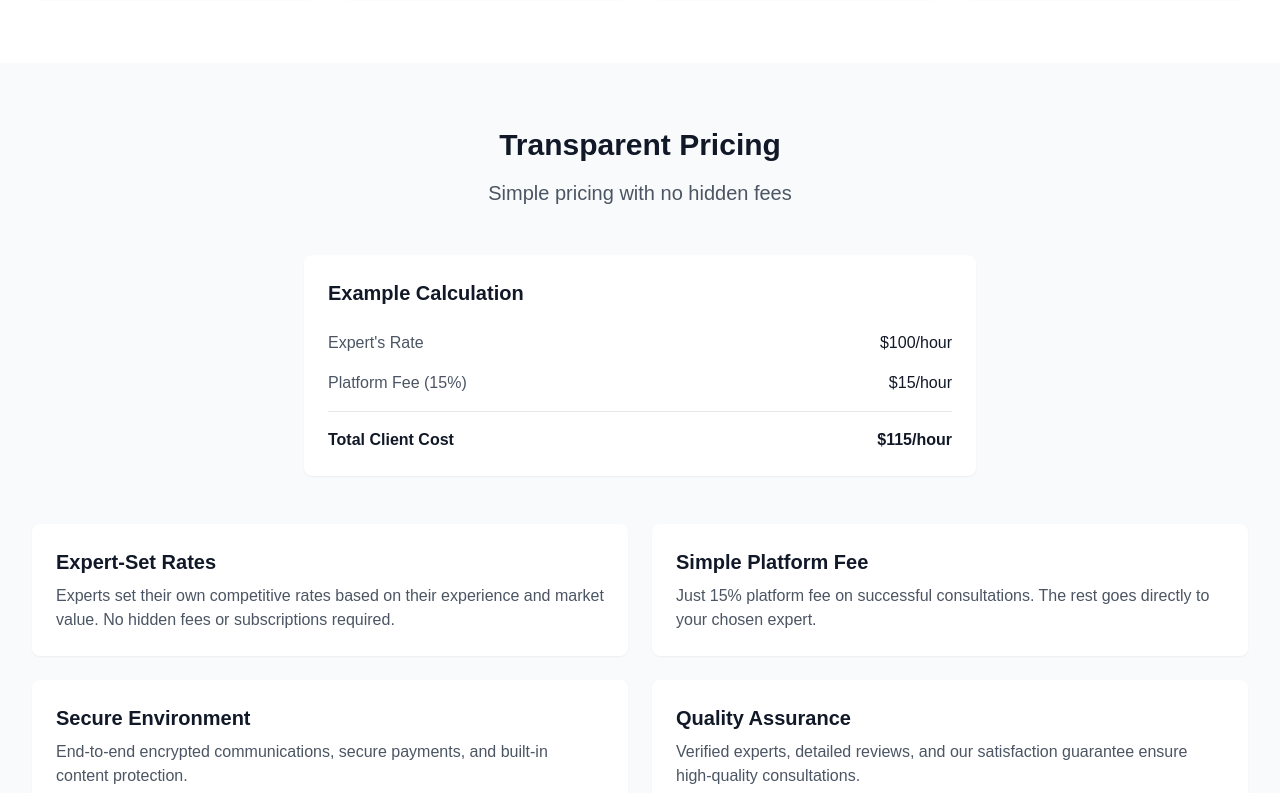
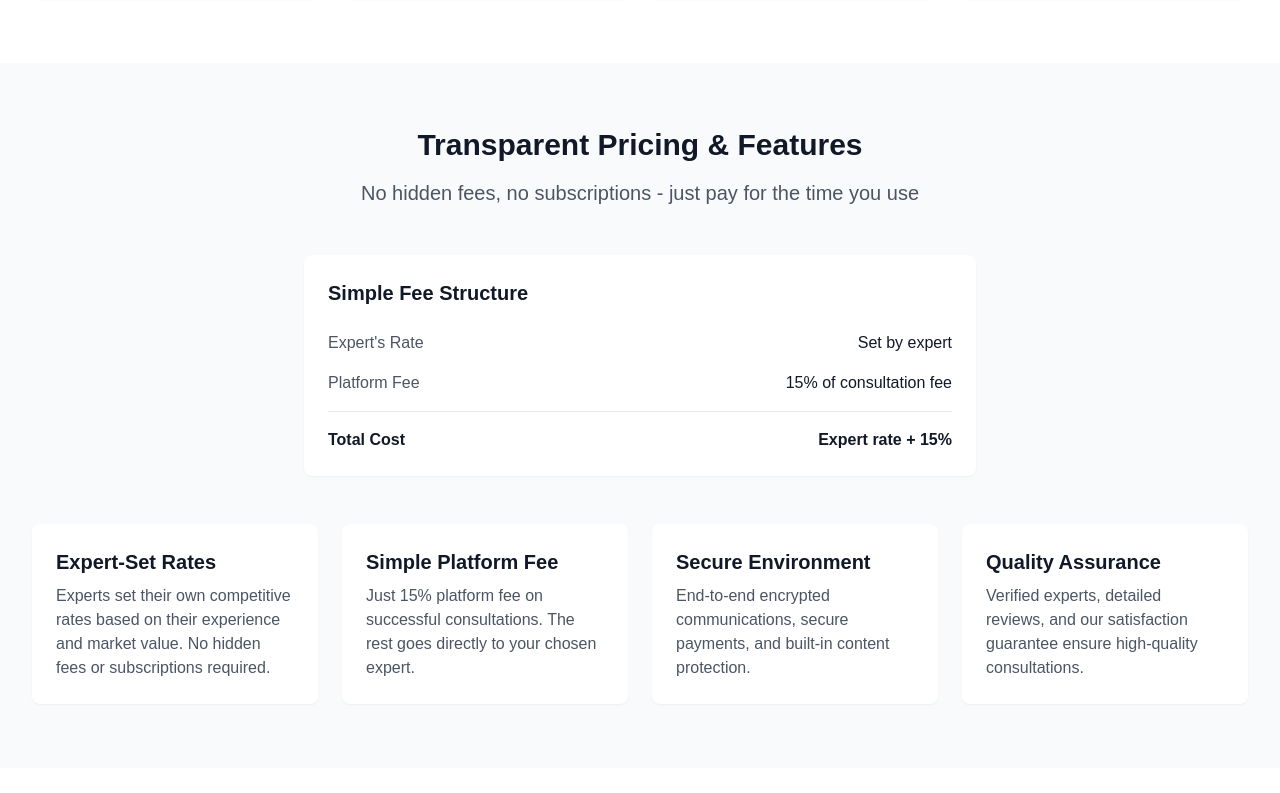
Before and after one commit to bmillertx/NexProLink_sync, a Next.js app in the folder frontend/: page /how-it-works in a window 1280 px wide. Shown: the part 847-1640 px from the top of the page. Built offline with nearby package versions, Linux system fonts and the light colour scheme; no server answers; a web font is replaced by a local one.

Commit message:
Restore consolidated navigation: merge How It Works and Pricing pages

```diff
--- a/frontend/src/components/layout/Navigation.tsx
+++ b/frontend/src/components/layout/Navigation.tsx
@@ -42,13 +42,7 @@ const Navigation = () => {
                 href="/how-it-works"
                 className="text-gray-700 dark:text-gray-300 hover:text-primary-600 dark:hover:text-primary-500"
               >
-                How It Works
-              </Link>
-              <Link
-                href="/pricing"
-                className="text-gray-700 dark:text-gray-300 hover:text-primary-600 dark:hover:text-primary-500"
-              >
-                Pricing
+                How It Works & Pricing
               </Link>
               {user ? (
                 <div className="relative group">
--- a/frontend/src/pages/how-it-works.tsx
+++ b/frontend/src/pages/how-it-works.tsx
@@ -94,41 +94,41 @@ const HowItWorks: NextPage = () => {
         </div>
       </div>
 
-      {/* Pricing Example Section */}
-      <div className="py-16 bg-gray-50 dark:bg-gray-800">
+      {/* Pricing & Features Section */}
+      <div id="pricing" className="py-16 bg-gray-50 dark:bg-gray-800">
         <div className="max-w-7xl mx-auto px-4 sm:px-6 lg:px-8">
           <div className="text-center mb-12">
             <h2 className="text-3xl font-bold text-gray-900 dark:text-white mb-4">
-              Transparent Pricing
+              Transparent Pricing & Features
             </h2>
             <p className="text-xl text-gray-600 dark:text-gray-400">
-              Simple pricing with no hidden fees
+              No hidden fees, no subscriptions - just pay for the time you use
             </p>
           </div>
 
           <div className="max-w-2xl mx-auto bg-white dark:bg-gray-700 rounded-lg shadow-sm p-6 mb-12">
             <h3 className="text-xl font-semibold text-gray-900 dark:text-white mb-6">
-              Example Calculation
+              Simple Fee Structure
             </h3>
             <div className="space-y-4">
               <div className="flex justify-between items-center">
                 <span className="text-gray-600 dark:text-gray-300">Expert's Rate</span>
-                <span className="text-gray-900 dark:text-white font-medium">$100/hour</span>
+                <span className="text-gray-900 dark:text-white font-medium">Set by expert</span>
               </div>
               <div className="flex justify-between items-center">
-                <span className="text-gray-600 dark:text-gray-300">Platform Fee (15%)</span>
-                <span className="text-gray-900 dark:text-white font-medium">$15/hour</span>
+                <span className="text-gray-600 dark:text-gray-300">Platform Fee</span>
+                <span className="text-gray-900 dark:text-white font-medium">15% of consultation fee</span>
               </div>
               <div className="border-t border-gray-200 dark:border-gray-600 pt-4">
                 <div className="flex justify-between items-center">
-                  <span className="text-gray-900 dark:text-white font-semibold">Total Client Cost</span>
-                  <span className="text-gray-900 dark:text-white font-semibold">$115/hour</span>
+                  <span className="text-gray-900 dark:text-white font-semibold">Total Cost</span>
+                  <span className="text-gray-900 dark:text-white font-semibold">Expert rate + 15%</span>
                 </div>
               </div>
             </div>
           </div>
 
-          <div className="grid md:grid-cols-2 gap-6">
+          <div className="grid md:grid-cols-2 lg:grid-cols-4 gap-6">
             {features.map((feature) => (
               <div
                 key={feature.title}
--- a/frontend/src/pages/pricing.tsx
+++ b/frontend/src/pages/pricing.tsx
@@ -1,12 +1,14 @@
-import Pricing from '@/components/sections/Pricing';
-import { NextPage } from 'next';
+import { useRouter } from 'next/router';
+import { useEffect } from 'react';
 
-const PricingPage: NextPage = () => {
-  return (
-    <div className="min-h-screen pt-16">
-      <Pricing />
-    </div>
-  );
+const PricingPage = () => {
+  const router = useRouter();
+
+  useEffect(() => {
+    router.replace('/how-it-works#pricing');
+  }, [router]);
+
+  return null;
 };
 
 export default PricingPage;
```
